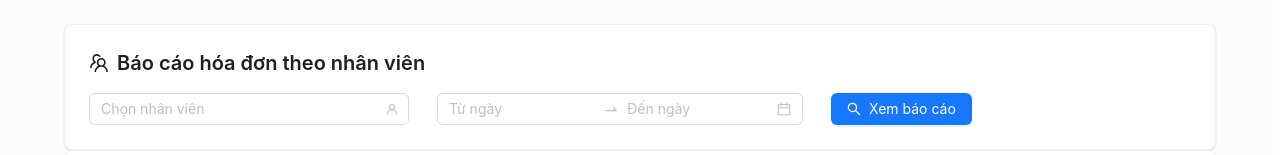
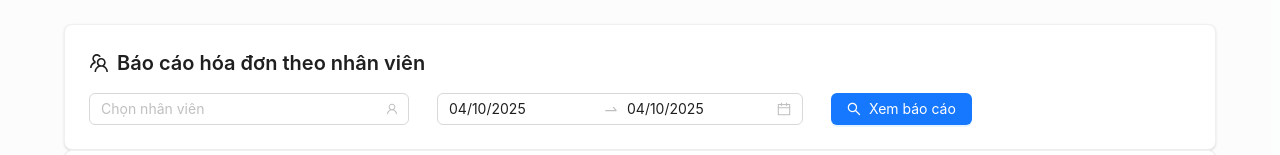
Before and after one commit to HongAnTran/skeleton-fe, a React (Vite) app: page /kiotviet-report in a window 1280 px wide. Shown: the top 155 px of the page. Built offline with nearby package versions, Linux system fonts and the light colour scheme; no server answers.

Commit message:
Initialize dateRange state with today's date in KiotVietReportPage; set initial form values accordingly.

```diff
--- a/src/routes/kiotviet-report.tsx
+++ b/src/routes/kiotviet-report.tsx
@@ -45,7 +45,10 @@ export const Route = createFileRoute("/kiotviet-report")({
 function KiotVietReportPage() {
   const [form] = Form.useForm();
   const [userId, setUserId] = useState<number | null>(null);
-  const [dateRange, setDateRange] = useState<[string, string] | null>(null);
+  const [dateRange, setDateRange] = useState<[string, string] | null>([
+    dayjs().startOf("day").toISOString(),
+    dayjs().endOf("day").toISOString(),
+  ]);
 
   const { data: usersData, isLoading: loadingUsers } = useQuery({
     queryKey: ["kiotviet-users"],
@@ -206,6 +209,7 @@ function KiotVietReportPage() {
           </Title>
           <Form
             form={form}
+            initialValues={{ dateRange: [dayjs(), dayjs()] }}
             onFinish={handleSearch}
             layout="inline"
             className="flex flex-wrap gap-3 items-end"
```
